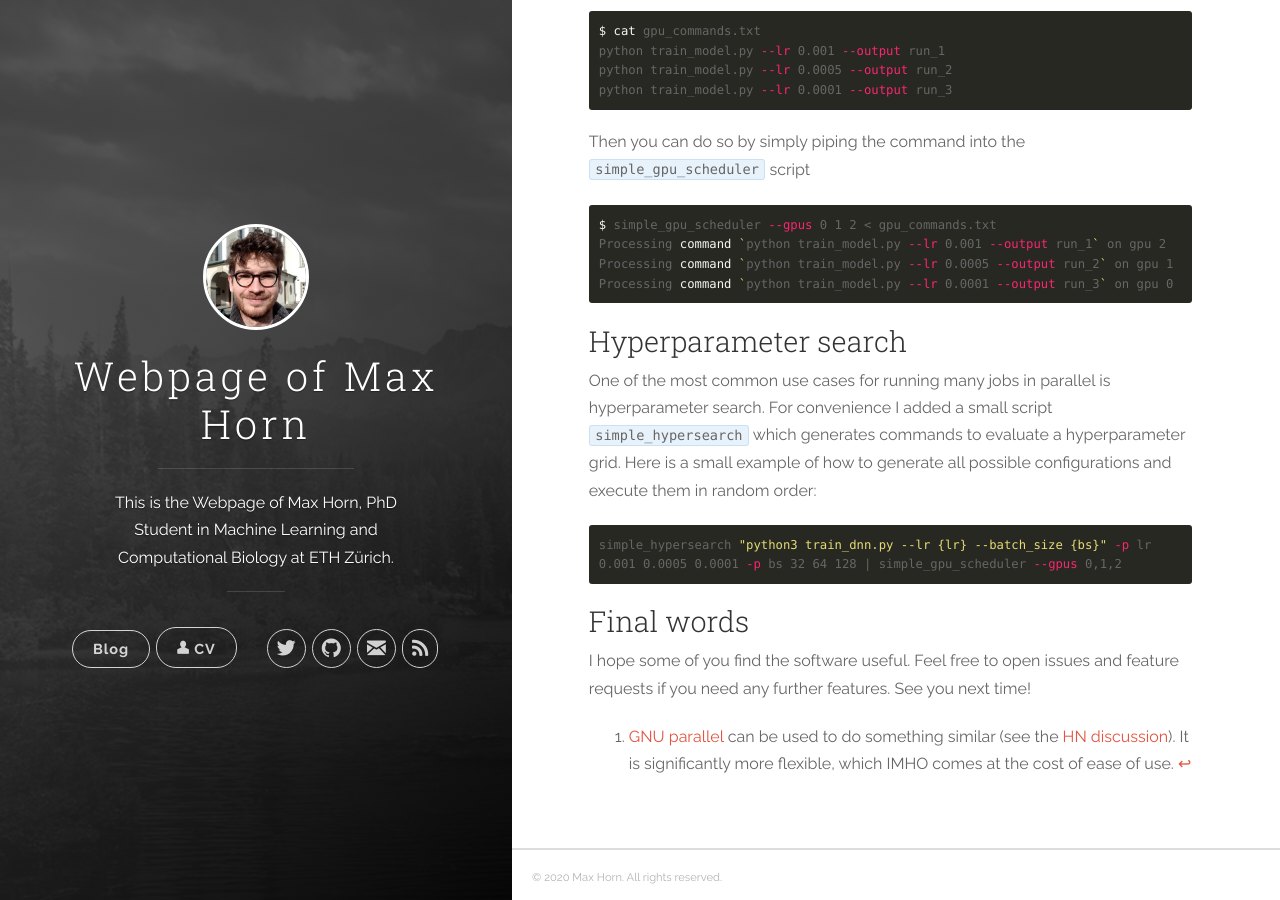
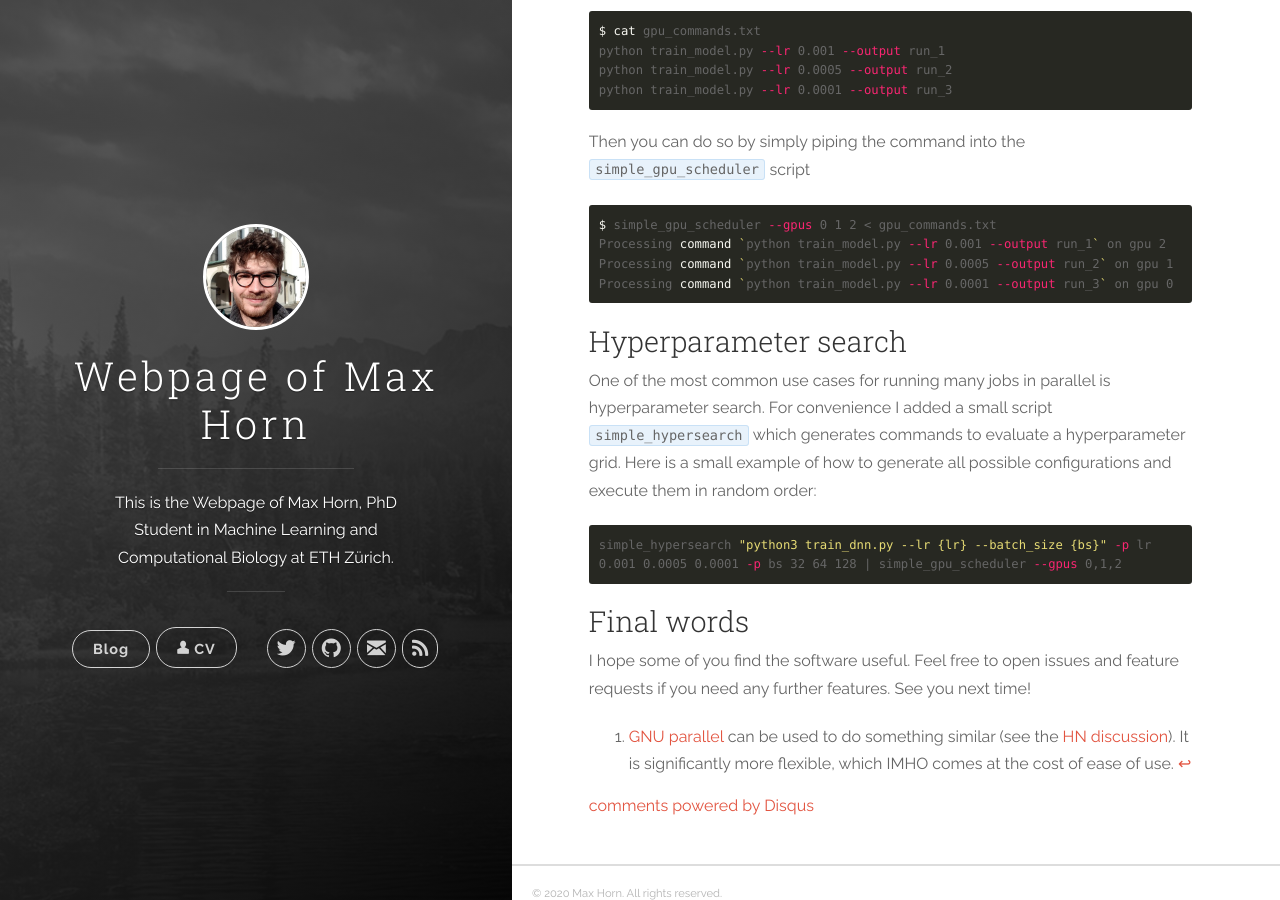
Before and after one commit to weatheredwatcher/weatheredwatcher.github.io, a Jekyll site: the page built from _posts/2019-10-25-simple-gpu-scheduler.md, in a window 1280 px wide and 900 px high, scrolled down 1877 px. Built offline with Jekyll 4.4.1, drawn with Linux system fonts in a browser that asks for light colours; comment, search, counter and statistics services are not loaded; some of the changed lines change nothing that is shown.

Commit message:
Add disqus integration

```diff
--- a/_config.yml
+++ b/_config.yml
@@ -2,10 +2,10 @@
 title: Webpage of Max Horn
 description:
     This is the Webpage of Max Horn, PhD Student in Machine Learning and Computational Biology at ETH Zürich.
-url: 'https://maexlich.github.io'
+url: 'https://ExpectationMax.github.io'
 baseurl: ''
 # google_analytics: 'UA-XXXXXX-X'
-# disqus_shortname: 'your-disqus-name'
+disqus_shortname: 'ExpectationMax'
 
 author:
   name: 'Max Horn'
@@ -23,6 +23,7 @@ defaults:
       type: 'posts'
     values:
         layout: 'post'
+        comments: true
 
 # Build settings
 destination: _site
```
